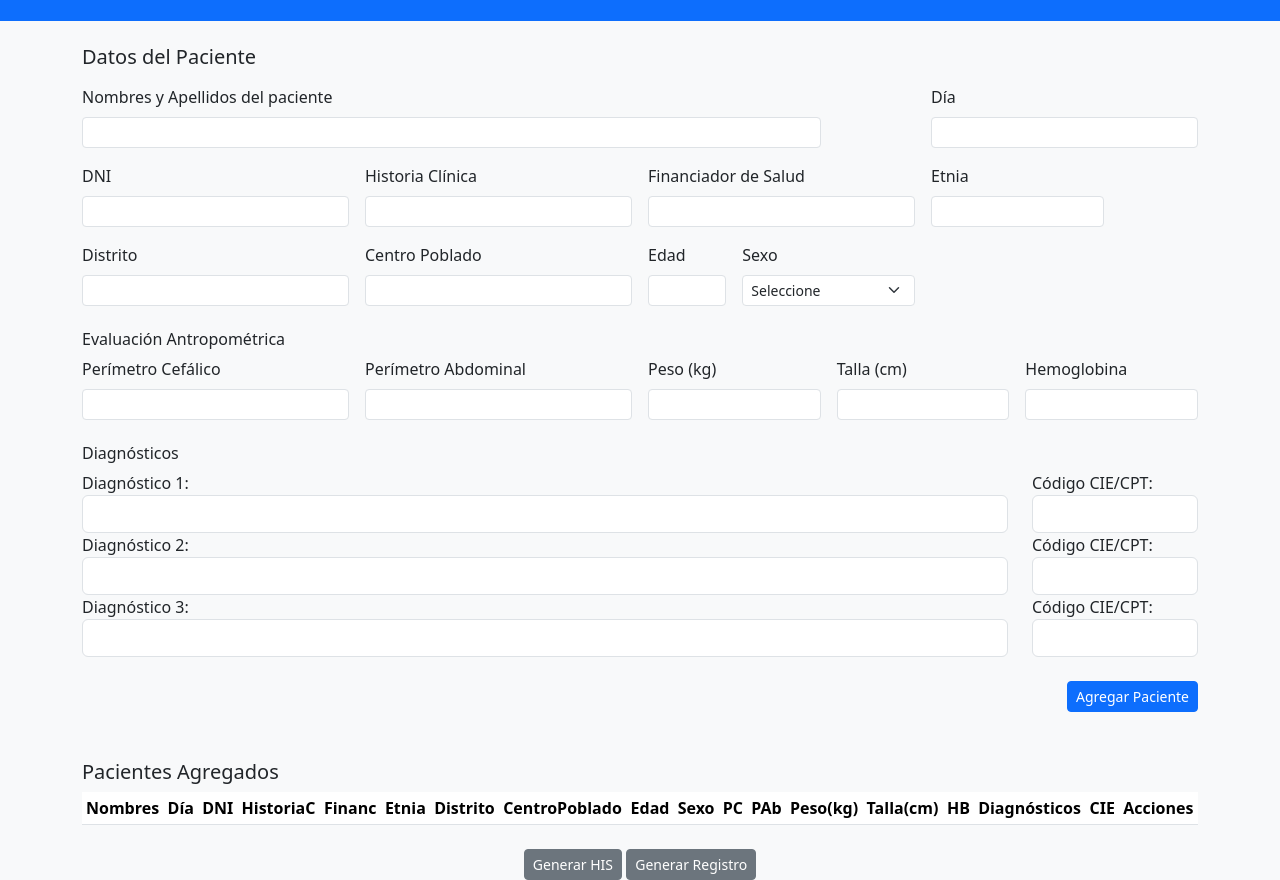
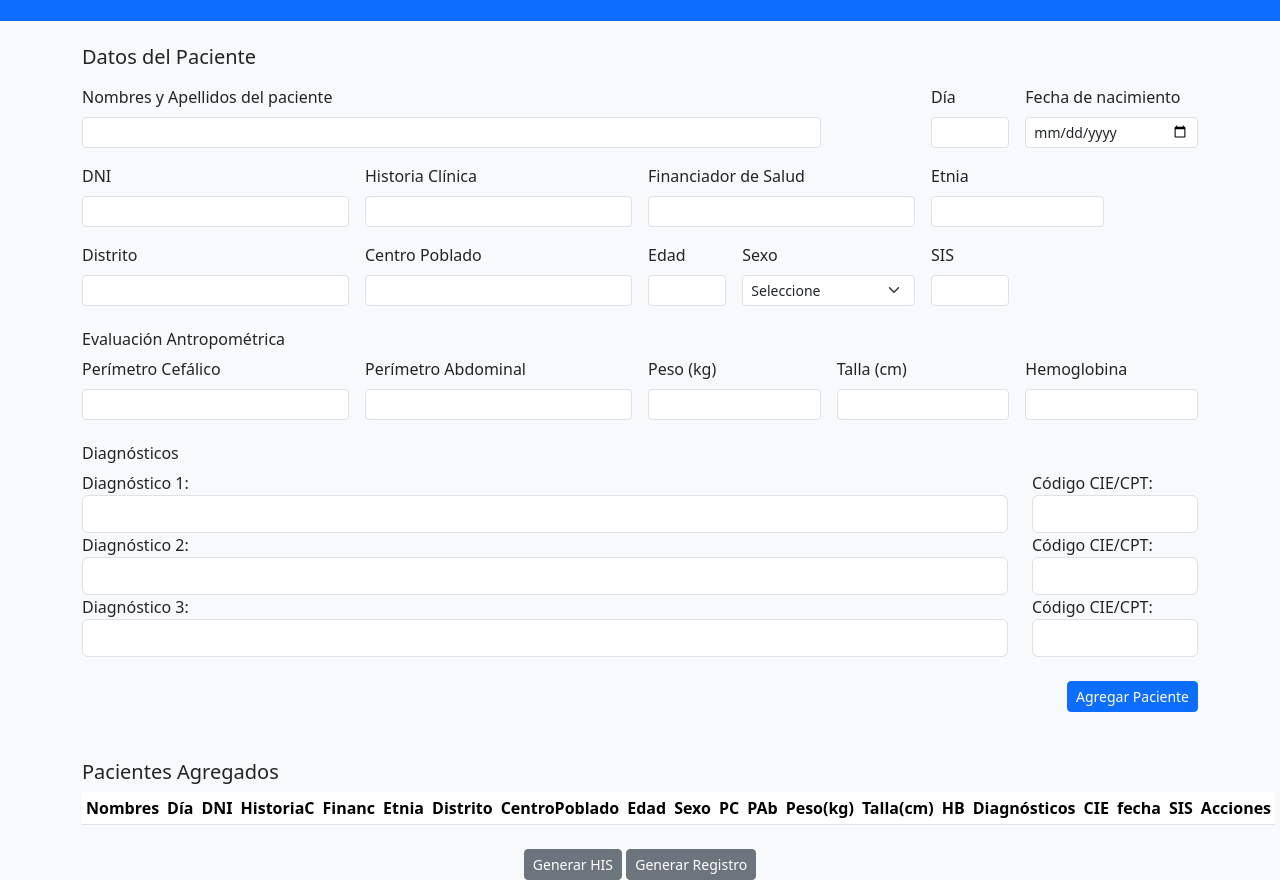
Before and after one commit to juanjonav/plantillas-excel, a plain HTML site: page index.html in a window 1280 px wide. Shown: the part 53-933 px from the top of the page. Drawn offline with nearby package versions, Linux system fonts and the light colour scheme.

Commit message:
Add files via upload

```diff
--- a/index.html
+++ b/index.html
@@ -26,10 +26,16 @@
 
       <div class="col-1"></div>
         <!-- Día -->
-        <div class="col-3 ">
+        <div class="col-1 ">
           <label for="dia" class="form-label">Día</label>
           <input type="number" id="dia" class="form-control form-control-sm" name="dia" placeholder="">
         </div>
+        <!-- fecha -->
+        <div class="col-2">
+          <label for="fecha" class="form-label">Fecha de nacimiento</label>
+          <input type="date" id="fecha" class="form-control form-control-sm" name="fecha">
+        </div>
+
 
         <!-- DNI -->
         <div class="col-md-3">
@@ -81,6 +87,11 @@
             <option value="F">Femenino</option>
             <option value="M">Masculino</option>
           </select>
+        </div>
+        <!--sis-->
+        <div class="col-md-1">
+          <label for="sis" class="form-label">SIS</label>
+          <input type="number" id="sis" class="form-control form-control-sm" name="sis" placeholder="">
         </div>
       </div>
         <!--<p class="col-12">-->
@@ -182,6 +193,8 @@
             <th>HB</th>
             <th>Diagnósticos</th>
             <th>CIE</th>
+            <th>fecha</th>
+            <th>SIS</th>
             <th>Acciones</th>
           </tr>
         </thead>
```
